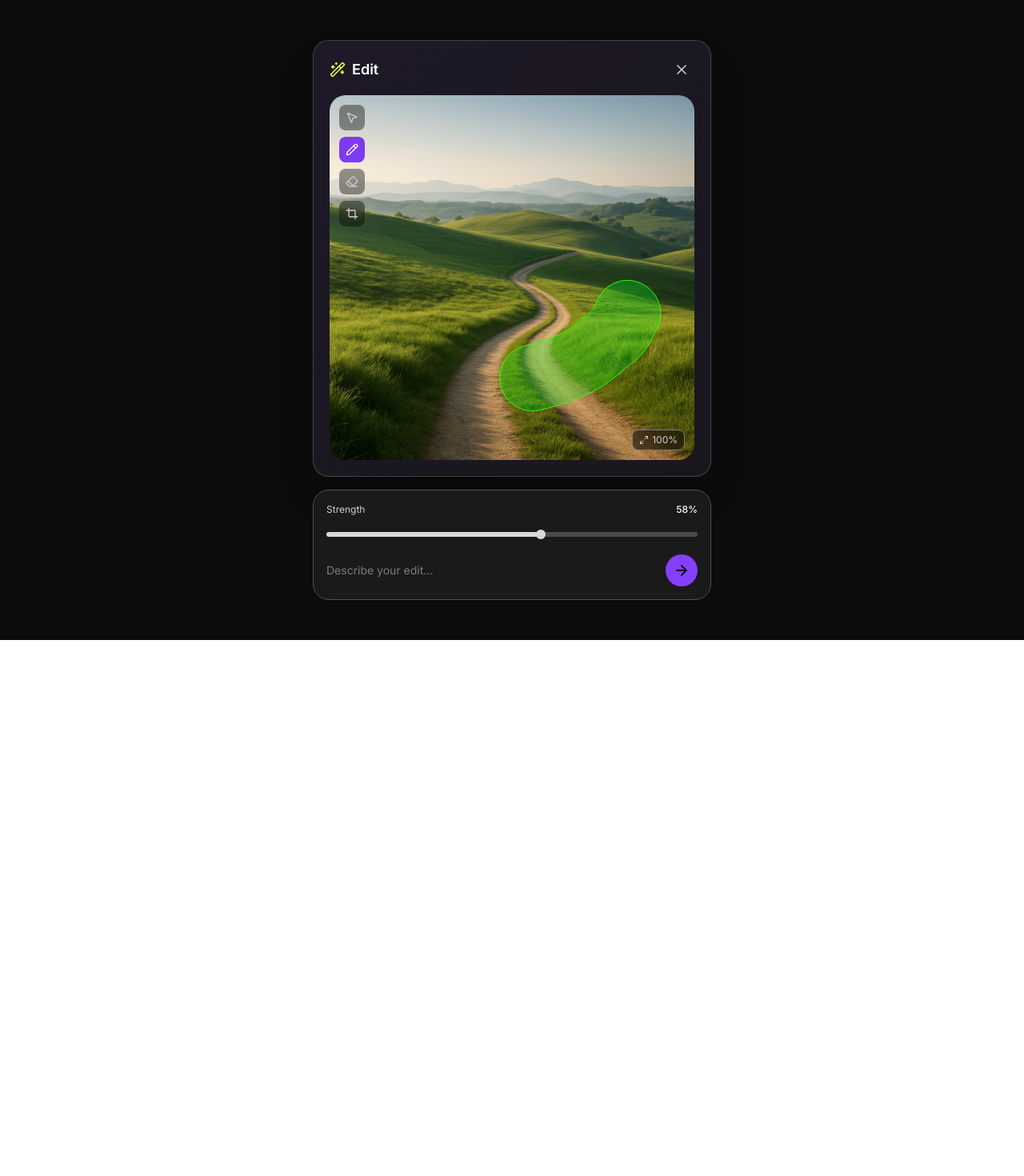
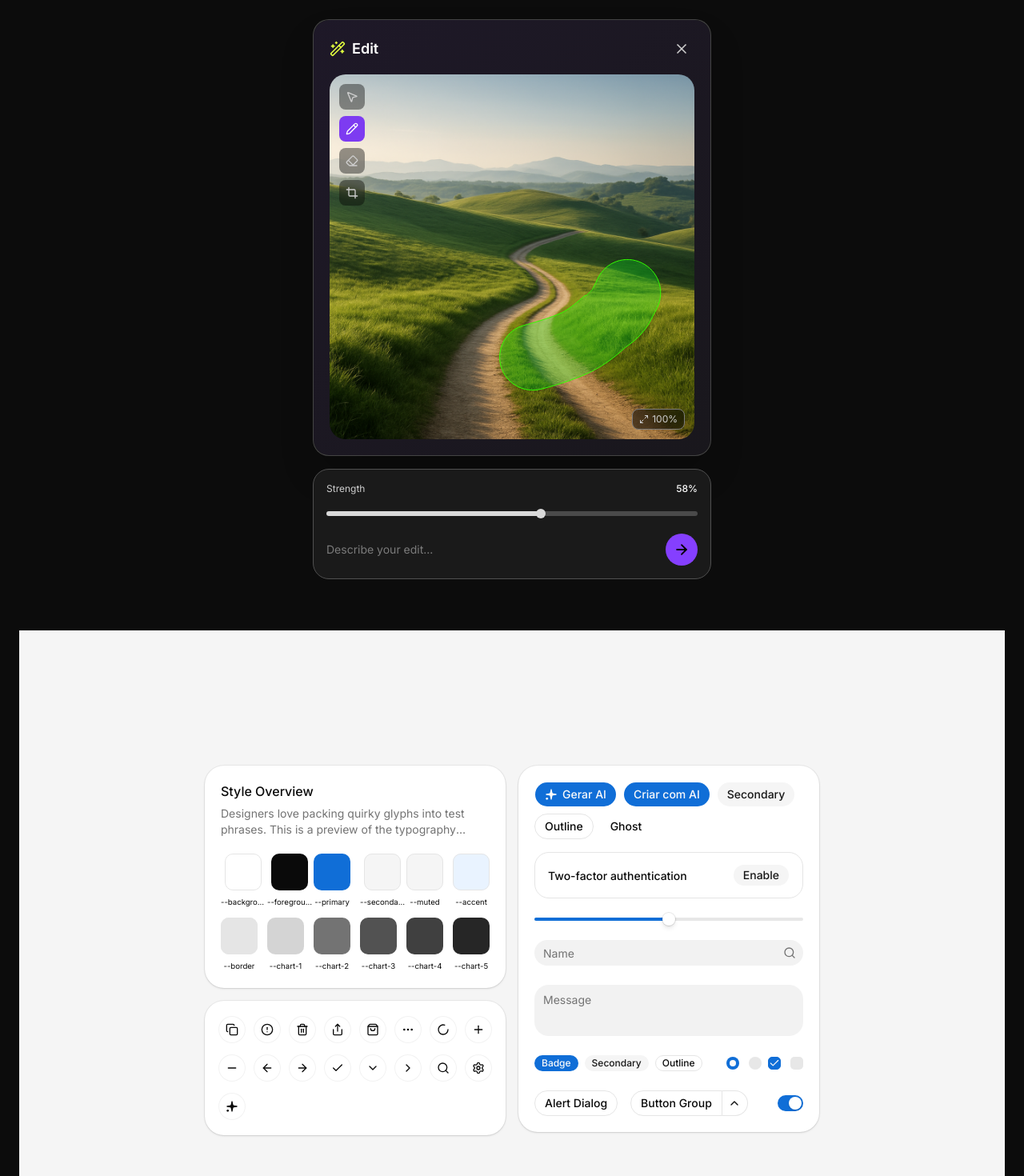
Before and after one commit to pedroburneiko/BS, a Next.js app: page / in a window 1280 px wide. Shown: the top 1470 px of the page at 80% size. Before the commit the page ends 800 px from the top, so only its background shows below. Built offline with nearby package versions, Linux system fonts and the light colour scheme.

Commit message:
feat: add demo component and restructure page layout\n\nAdded a new Demo component and adjusted the main layout to include it.

```diff
--- a/app/page.tsx
+++ b/app/page.tsx
@@ -1,9 +1,13 @@
 import { ImageEditor } from "@/components/image-editor"
+import { Demo } from "@/components/demo"
 
 export default function Page() {
   return (
-    <main className="flex min-h-svh items-center justify-center bg-[#0c0c0c] p-6">
-      <ImageEditor />
+    <main className="flex flex-col gap-16 bg-[#0c0c0c] p-6">
+      <div className="flex justify-center">
+        <ImageEditor />
+      </div>
+      <Demo />
     </main>
   )
 }
```
